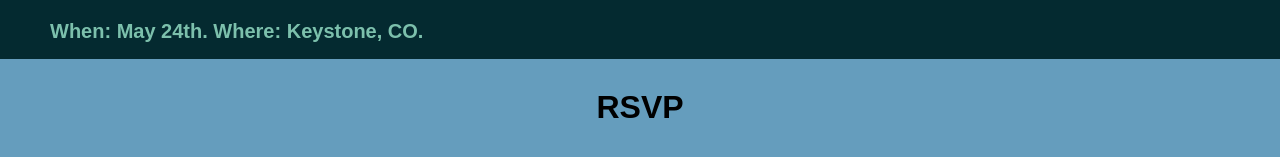
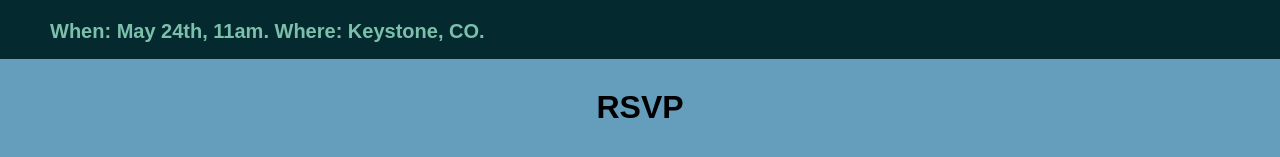
Before and after one commit to KGB33/Wedding-Website, a Flask app: page /rsvp in a window 1280 px wide. Shown: the part 368-525 px from the top of the page. Run offline with Flask 2, Linux system fonts and the light colour scheme; the visitor is signed in with stand-in values (Sample User, id 1); some libraries are stand-ins or nearby versions.

Commit message:
added time

```diff
--- a/WeddingWebsite/templates/base.html
+++ b/WeddingWebsite/templates/base.html
@@ -1,10 +1,11 @@
-
 <html>
 <meta content="width=device-width, initial-scale=1.0" name="viewport">
+
 <head>
     <title>H & K Wedding</title>
     <link href="../static/base.css" rel="stylesheet" type="text/css">
 </head>
+
 <body>
     <div class="nav_bar">
         <div>
@@ -36,7 +37,7 @@
 
     <!-- Navigation Bar -->
     <div class="info-blab">
-      <p>When: May 24th. Where: Keystone, CO.</p>
+        <p>When: May 24th, 11am. Where: Keystone, CO.</p>
     </div>
 
 
```
Lines whose indentation alone changed are shown as unchanged.
